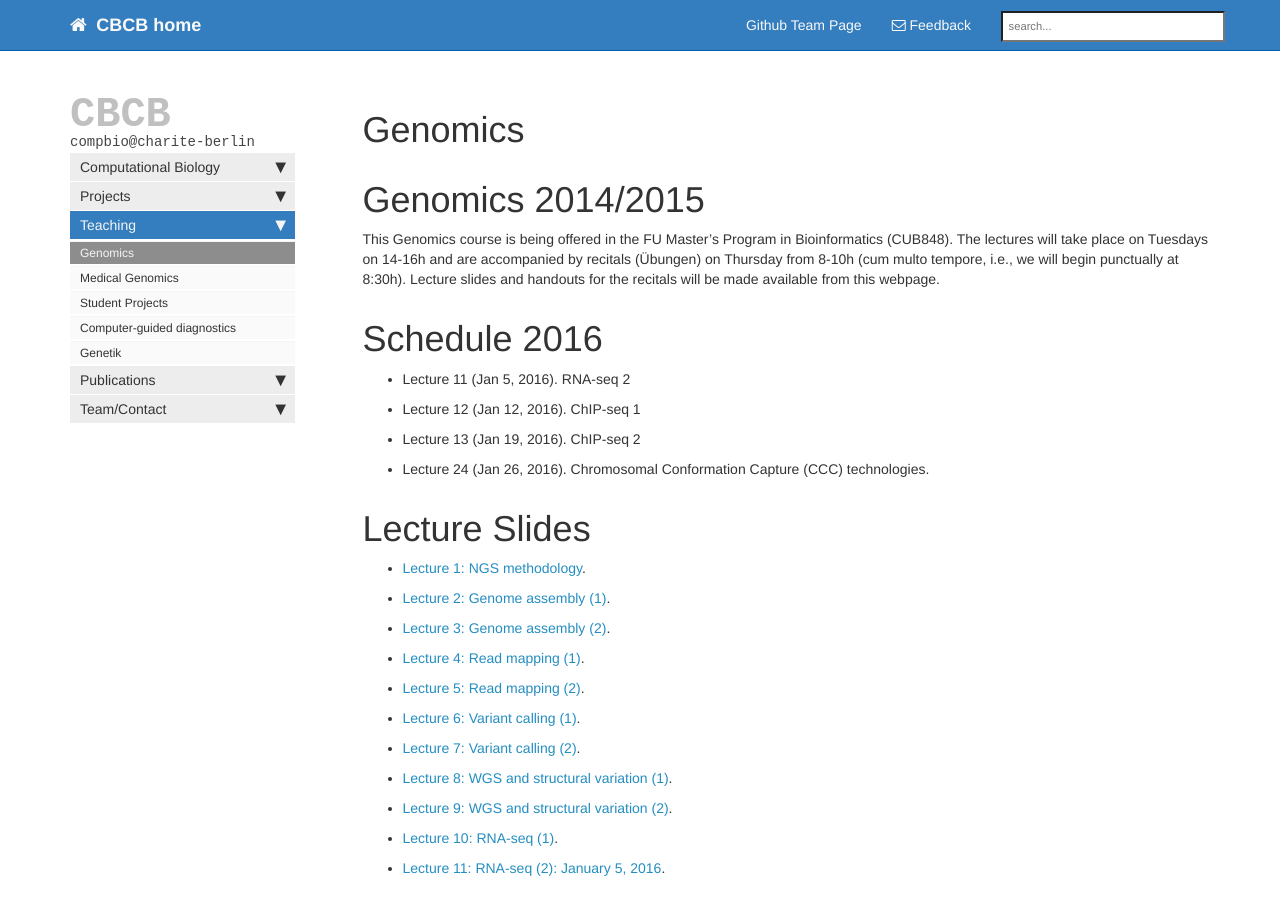
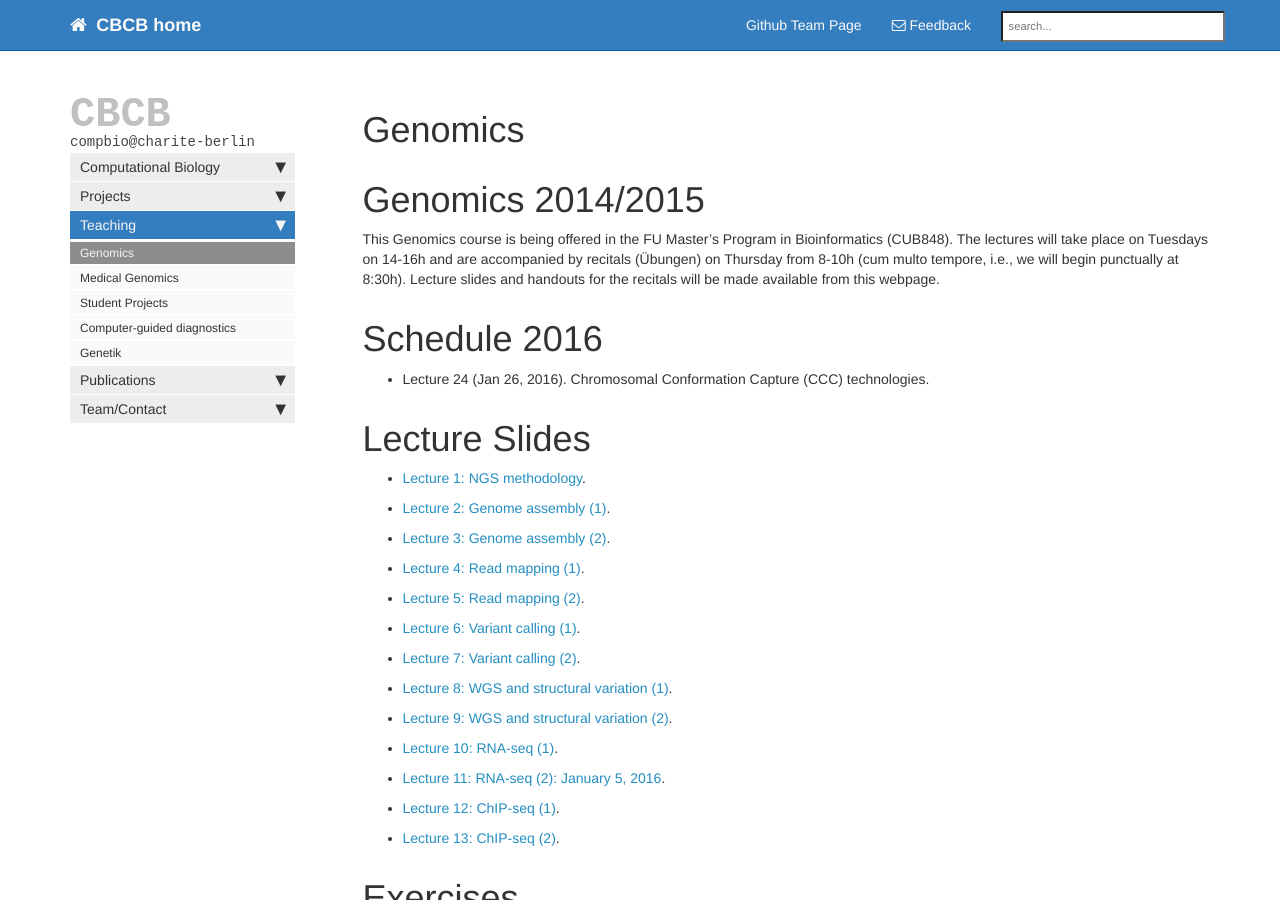
Before and after one commit to charite/charite.github.io, a Jekyll site: the page built from teaching-genomics.md, in a window 1280 px wide and 900 px high. Built offline with Jekyll 4.4.1, drawn with Linux system fonts in a browser that asks for light colours; nearby versions of some CDN libraries; library files that are not in the unit come from our copies; Markdown is read by kramdown in place of the engine named in the settings; comment, search, counter and statistics services are not loaded.

Commit message:
adding chipseq lectures

```diff
--- a/teaching-genomics.md
+++ b/teaching-genomics.md
@@ -8,9 +8,6 @@ This Genomics course is being offered in the FU Master's Program in Bioinformati
 
 
 #Schedule 2016
-* Lecture 11 (Jan 5, 2016). RNA-seq 2
-* Lecture 12 (Jan 12, 2016). ChIP-seq 1
-* Lecture 13 (Jan 19, 2016). ChIP-seq 2
 * Lecture 24 (Jan 26, 2016). Chromosomal Conformation Capture (CCC) technologies.
 
 
```
Also changed, not shown: other parts of teaching-genomics.md (+2 -0 lines).
